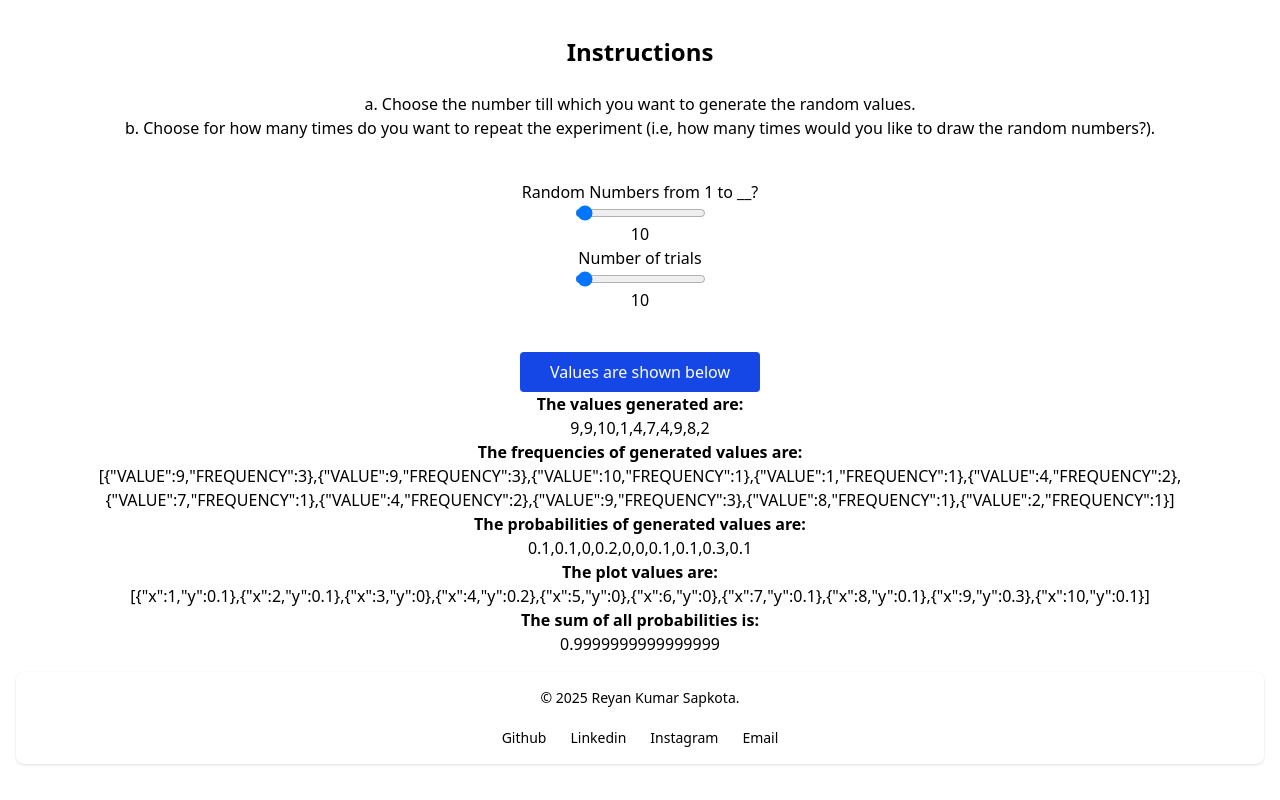
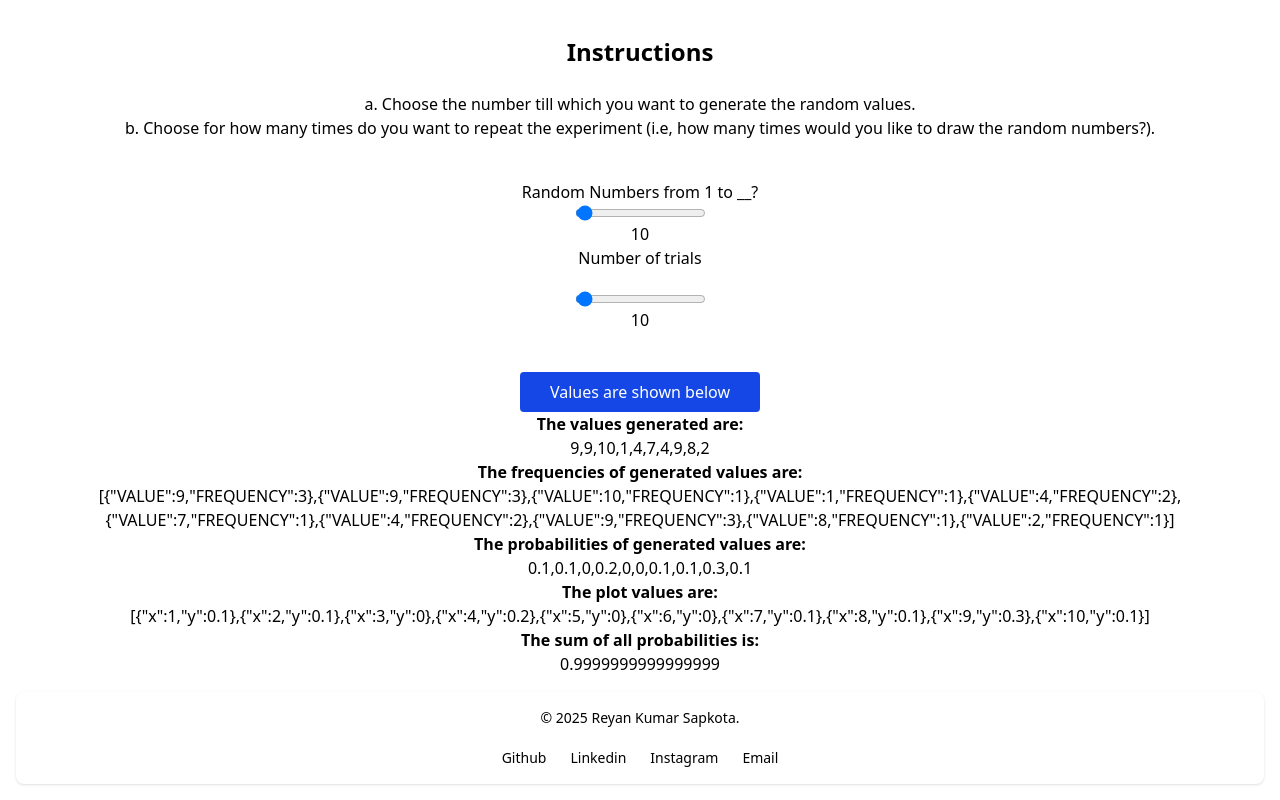
Before and after one commit to reyan-k-sapkota/Probability-Distribution-Visualizer, a plain HTML site: page index.html in a window 1280 px wide. Shown: the part 944-1744 px from the top of the page. Drawn offline with nearby package versions, Linux system fonts and the light colour scheme.

Commit message:
Update index.html

```diff
--- a/index.html
+++ b/index.html
@@ -35,7 +35,7 @@
 
 
             <label for = "trials" class = ""> Number of trials</label>
-            <input type = "range" min = "1" max = "1000" value = "10" id = "trials" class = "ml-0 border border-black-300"
+            <input type = "range" min = "1" max = "1000" value = "10" id = "trials" class = "ml-0 border border-black-300 mt-5"
             oninput = "document.getElementById('trialsVal').innerHTML = this.value; do_trials (this.value); save_value(); update_graph (use_value(), this.value, document.getElementById('ranNum').value)">
             <span id = "trialsVal">10</span>
         </div>
```
